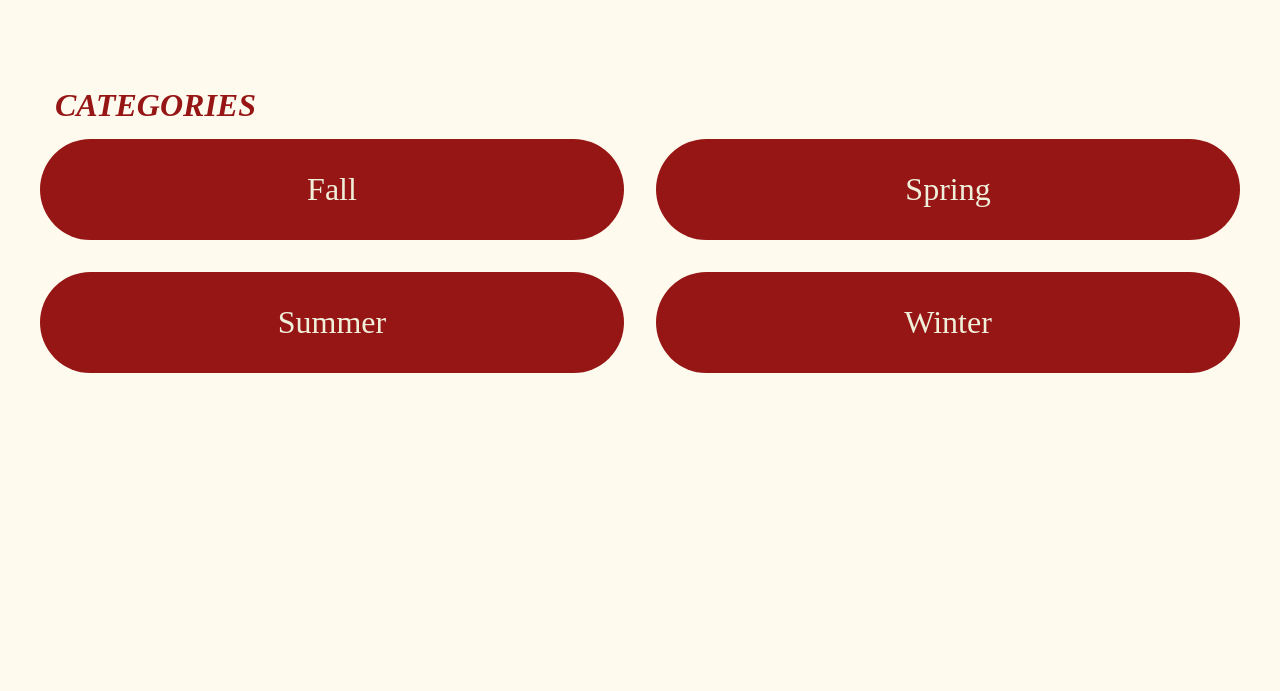
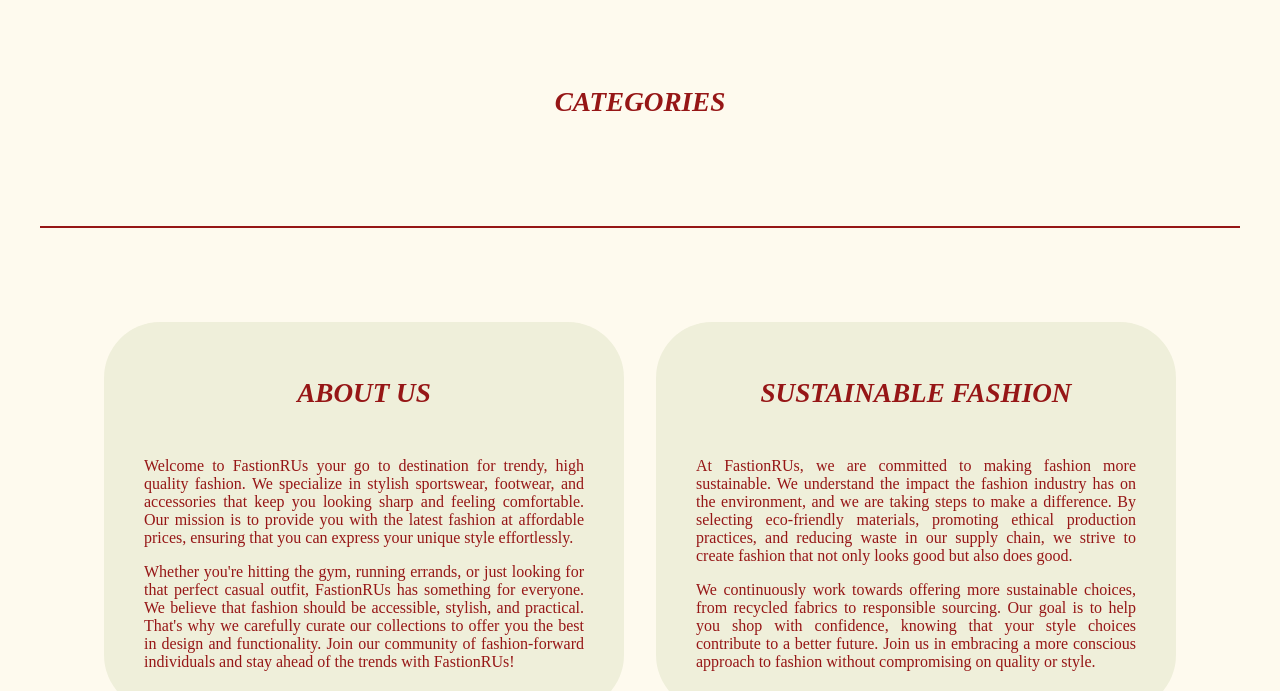
Before and after one commit to kama0008/statisk-site, a plain HTML site: page index.html in a window 1280 px wide. Shown: the part 113-804 px from the top of the page. Drawn offline with Linux system fonts and the light colour scheme; no server answers.

Commit message:
helt done

```diff
--- a/index.html
+++ b/index.html
@@ -4,7 +4,9 @@
 <head>
     <meta charset="UTF-8">
     <meta name="viewport" content="width=device-width, initial-scale=1.0">
+    <link rel="shortcut icon" href="logo.png" type="image/x-icon">
     <link rel="stylesheet" href="style.css">
+    <script src="./index.js" defer></script>
     <title>Forside</title>
 </head>
 
@@ -26,13 +28,76 @@
     <main>
         <h1>CATEGORIES</h1>
         <div class="categories_grid">
-            <a href="productlist.html">Fall</a>
-            <a href="productlist.html">Spring</a>
-            <a href="productlist.html">Summer</a>
-            <a href="productlist.html">Winter</a>
+            <!-- <a href="productlist.html">Accessories</a>
+            <a href="productlist.html">Apparel</a>
+            <a href="productlist.html">Footwear</a>
+            <a href="productlist.html">Free Items</a>
+            <a href="productlist.html">Personal Care</a>
+            <a href="productlist.html">Sporting Goods</a> -->
         </div>
+
+
+        <div class="line"></div>
+
+
+        <div class="about_grid">
+            <div class="about_grid_2">
+                <h2>ABOUT US</h2>
+                <p> Welcome to FastionRUs your go to destination for trendy, high quality fashion.
+                    We specialize in
+                    stylish
+                    sportswear,
+                    footwear, and accessories that keep you looking sharp and feeling comfortable. Our mission is to
+                    provide
+                    you
+                    with the
+                    latest fashion at affordable prices, ensuring that you can express your unique style effortlessly.
+                </p>
+                <p>
+                    Whether
+                    you're
+                    hitting the gym, running errands, or just looking for that perfect casual outfit, FastionRUs has
+                    something
+                    for everyone.
+
+                    We believe that fashion should be accessible, stylish, and practical. That's why we carefully curate
+                    our
+                    collections to
+                    offer you the best in design and functionality. Join our community of fashion-forward individuals
+                    and
+                    stay
+                    ahead of the
+                    trends with FastionRUs!</p>
+            </div>
+
+
+            <div class="about_grid_2">
+                <h2>SUSTAINABLE FASHION</h2>
+                <p> At FastionRUs, we are committed to making fashion more sustainable. We understand the impact the
+                    fashion
+                    industry has on
+                    the environment, and we are taking steps to make a difference. By selecting eco-friendly materials,
+                    promoting ethical
+                    production practices, and reducing waste in our supply chain, we strive to create fashion that not
+                    only
+                    looks good but
+                    also does good.
+                </p>
+                <p>
+                    We continuously work towards offering more sustainable choices, from recycled fabrics to responsible
+                    sourcing. Our goal
+                    is to help you shop with confidence, knowing that your style choices contribute to a better future.
+                    Join us in embracing a more conscious approach to fashion without compromising on quality or style.
+                </p>
+            </div>
+        </div>
+
+        <div class="line"></div>
+
+
     </main>
     <footer></footer>
+    <script src="index.js"></script>
 </body>
 
 </html>
--- /dev/null
+++ b/index.js
@@ -0,0 +1,18 @@
+const listContainer = document.querySelector(".categories_grid");
+
+fetch(`https://kea-alt-del.dk/t7/api/categories/`)
+  .then((response) => response.json())
+  .then((data) => showCategoryList(data));
+
+function showCategoryList(data) {
+  console.log(data);
+  const markup = data
+    .map(
+      (category) => `
+            <a href="productlist.html?category=${category.category}">${category.category}</a>`
+    )
+    .join("");
+
+  console.log(markup);
+  listContainer.innerHTML = markup;
+}
--- a/style.css
+++ b/style.css
@@ -19,8 +19,10 @@ h1 {
   color: #961616;
   padding: 15px;
   padding-top: 5rem;
-  font-size: 2rem;
+  padding-bottom: 3rem;
+  font-size: 1.7rem;
   font-style: italic;
+  text-align: center;
 }
 
 /*************** index **********************/
@@ -54,10 +56,20 @@ h1 {
   }
 }
 
+.line {
+  width: 100%;
+  height: 2px;
+  background-color: #961616;
+  margin-top: 60px;
+  margin-bottom: 30px;
+}
+
 /************* productlist **************/
 
 .item {
   padding: 1.4rem;
+  background-color: #efefda;
+  border-radius: 2rem;
 }
 
 .item img {
@@ -65,7 +77,7 @@ h1 {
 }
 
 .item h2 {
-  font-size: 1rem;
+  font-size: 1.2rem;
   color: #961616;
   padding-top: 1rem;
 }
@@ -77,7 +89,7 @@ h1 {
 }
 
 .item h4 {
-  font-size: 1.5rem;
+  font-size: 1.2rem;
   color: #961616;
   padding-top: 0.7rem;
   padding-bottom: 0.1rem;
@@ -107,10 +119,19 @@ h1 {
   align-self: center;
   background-color: #961616;
   border-radius: 1.5rem;
-  font-size: 1.3rem;
+  font-size: 1.5rem;
   color: #efefda;
   font-weight: bold;
   padding: 0.8rem;
+}
+
+.foer_pris {
+  text-decoration: line-through;
+  color: #961616;
+}
+
+.hide {
+  display: none;
 }
 
 @media (max-width: 768px) {
@@ -240,3 +261,43 @@ nav {
   width: 100px;
   height: auto;
 }
+
+/******************* About *******************/
+
+.about_grid {
+  display: grid;
+  grid-template-columns: 1fr 1fr;
+  gap: 2rem;
+  padding: 4rem;
+}
+
+.about_grid h2 {
+  font-size: 1.7rem;
+  color: #961616;
+  padding-top: 1rem;
+  padding-bottom: 2rem;
+  text-align: center;
+  font-style: italic;
+}
+
+.about_grid p {
+  font-size: 1rem;
+  color: #961616;
+  padding-top: 1rem;
+  text-align: justify;
+}
+
+@media (max-width: 768px) {
+  .about_grid {
+    display: grid;
+    grid-template-columns: 1fr;
+    gap: 2rem;
+    padding: 5rem;
+  }
+}
+
+.about_grid_2 {
+  background-color: #efefda;
+  border-radius: 3.5rem;
+  padding: 2.5rem;
+}
```
Also changed, not shown: product.html (+2 -0 lines), product.js (+5 -3 lines), productlist.html (+7 -4 lines), productlist.js (+17 -9 lines).
